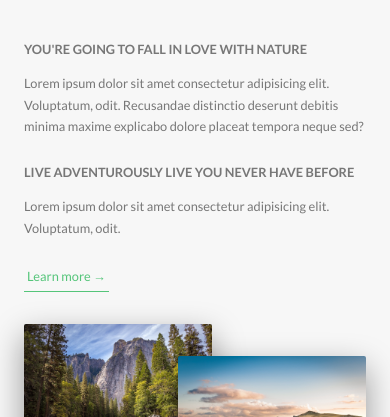
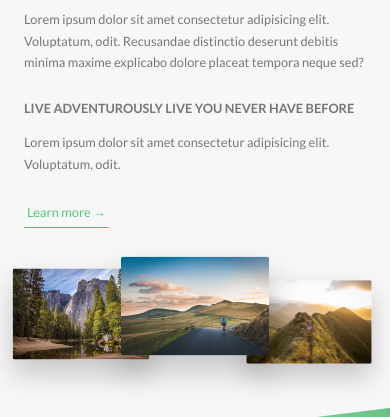
Before and after one commit to Frederick-Chon/Natours, a website: page index.html in a window 390 px wide. Shown: the part 926-1343 px from the top of the page. Drawn offline with Linux system fonts and the light colour scheme.

Commit message:
more layout, about & feature media queries

```diff
--- a/sass/base/_utilities.scss
+++ b/sass/base/_utilities.scss
@@ -8,10 +8,18 @@
 
 .u-margin-bottom-medium {
     margin-bottom: 4rem !important;
+
+    @include respond(tab-port) {
+        padding: 3rem !important;
+    }
 }
 
 .u-margin-bottom-big {
     margin-bottom: 8rem !important;
+
+    @include respond(tab-port) {
+        margin-bottom: 5rem !important;
+    }
 }
 
 .u-margin-top-big {
--- a/sass/components/_composition.scss
+++ b/sass/components/_composition.scss
@@ -10,19 +10,43 @@
         transition: all .2s;
         outline-offset: 2rem;
 
+        @include respond(tab-port) {
+            float: left;
+            position: relative;
+            width: 33.3333%;
+            box-shadow: 0 1.5rem 3rem rgba($color-black, .2);
+        }
+
         &--p1 {
             left: 0;
             top: -2rem;
+
+            @include respond(tab-port) {
+                top: 0;
+                transform: scale(1.2);
+            }
         }
 
         &--p2 {
             right: 0;
             top: 2rem;
+
+            @include respond(tab-port) {
+                top: -1rem;
+                transform: scale(1.3);
+                z-index: 100;
+            }
         }
 
         &--p3 {
             left: 20%;
             top: 10rem;
+
+            @include respond(tab-port) {
+                top: 1rem;
+                left: 0;
+                transform: scale(1.1);
+            }
         }
 
         &:hover {
--- a/sass/components/_feature-box.scss
+++ b/sass/components/_feature-box.scss
@@ -7,6 +7,10 @@
     box-shadow: 0 1.5rem 4rem rgba($color-black, .15);
     transition: transform .3s;
 
+    @include respond(tab-port) {
+        padding: 2rem;
+    }
+
     &__icon {
         font-size: 6rem;
         margin-bottom: .5rem;
@@ -14,6 +18,10 @@
         background-image: linear-gradient(to right, $color-primary-light, $color-primary-dark);
         -webkit-background-clip: text;
         color: transparent;
+
+        @include respond(tab-port) {
+            margin-bottom: 0;
+        }
     }
 
     &:hover {
--- a/sass/layout/_footer.scss
+++ b/sass/layout/_footer.scss
@@ -11,6 +11,10 @@
     &__logo-box {
         text-align: center;
         margin-bottom: 8rem;
+
+        @include respond(tab-port) {
+            margin-bottom: 6rem;
+        }
     }
 
     &__logo {
--- a/sass/pages/_home.scss
+++ b/sass/pages/_home.scss
@@ -2,6 +2,10 @@
     background-color: $color-grey-light-1;
     padding: 25rem 0;
     margin-top: -20vh;
+
+    @include respond(tab-port) {
+        padding: 20rem 0;
+    }
 }
 
 .section-features {
@@ -19,22 +23,38 @@
     & > * {
         transform: skewY(7deg);
     }
+
+    @include respond(tab-port) {
+        padding: 10rem 0;
+    }
 }
 
 .section-tours {
     background-color: $color-grey-light-1;
     padding: 25rem 0 15rem 0;
     margin-top: -10rem;
+
+    @include respond(tab-port) {
+        padding: 20rem 0 10rem 0;
+    }
 }
 
 .section-stories {
     position: relative;
     padding: 15rem 0;
+
+    @include respond(tab-port) {
+        padding: 10rem 0;
+    }
 }
 
 .section-book {
     padding: 15rem 0;
     background-image: linear-gradient(to right bottom, $color-primary-light, $color-primary-dark);
+
+    @include respond(tab-port) {
+        padding: 10rem 0;
+    }
 }
 
 .book {
```
Also changed, not shown: css/style.css, sass/main.scss (line endings or trailing spaces).
